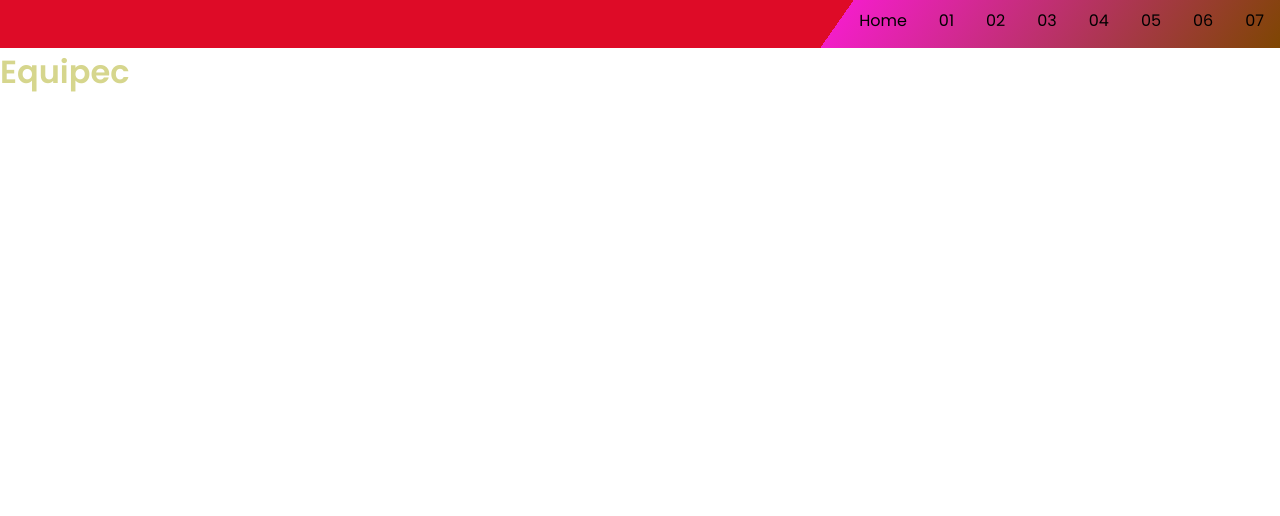
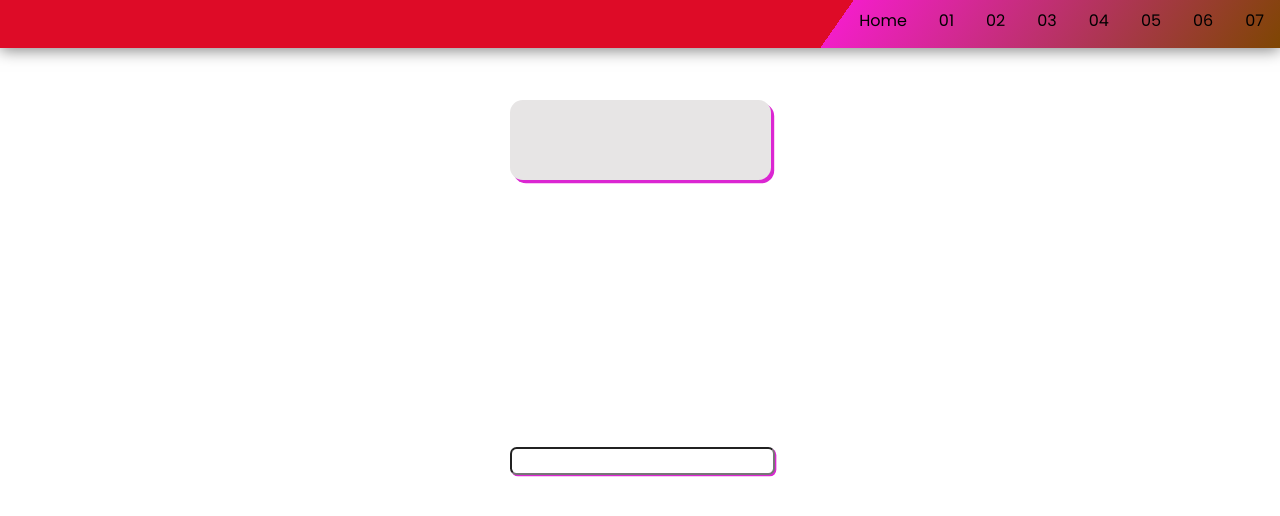
Before and after one commit to Manfrajola/crm, a React (Create React App) app: page /equipec in a window 1280 px wide. Shown: the top 516 px of the page. Built offline with nearby package versions, Linux system fonts and the light colour scheme.

Commit message:
EquipeC Alterações de 20/01
Funcionalidade espelhada de input

```diff
--- a/src/pages/Equipec/index.jsx
+++ b/src/pages/Equipec/index.jsx
@@ -1,16 +1,34 @@
 import React from "react";
-import Navbar from "../../components/navbarUser";
-import {H1} from "./styles";
+import {useState} from "react";
+import styles from './styles';
+import Navbar from "../../components/navbarUser/index";
 
-class Equipec extends React.Component {
-  render() {
-    return (
-      <>
-        <Navbar />
-        <H1>Equipec</H1>
-      </>
-    );
+
+
+  function Equipec (){
+    const [value, setValue] = useState();
+
+        const handleChange = (e) =>{
+          setValue(e.target.value);}
+        return(
+          <>
+          <Navbar>
+
+          </Navbar>
+          <body>
+            <div>
+              <div style={styles.triangulo}>
+              <p>{value}</p>
+              </div>
+            <input style={styles.input}
+            type="text"
+            value={value}
+            onChange={handleChange}
+            className="estilo-input">
+            </input>
+             </div>
+             </body>
+             </>
+        );
   }
-}
-
-export default Equipec;
+     export default Equipec;
--- a/src/pages/Equipec/styles.jsx
+++ b/src/pages/Equipec/styles.jsx
@@ -1,5 +1,27 @@
-import styled from "styled-components";
-export const H1 = styled.h1 `
-  background-color: white;
-  color: #d6d68d;
-`;
+const styles = {
+    input: {
+        width: "100%",
+        height: "3%",
+        marginTop: "20em",
+        borderRadius: "0.5em",
+        boxShadow: "0.1em 0.1em #db26d2",
+
+
+
+    },
+    triangulo: {
+        backgroundColor: "#e7e5e5",
+        width: "100%",
+        height: "10%",
+        display: "flex",
+        alignItems: "center",
+        justifyContent: "center",
+        borderRadius: "0.8em",
+        marginTop: "20%",
+        boxShadow: "0.2em 0.2em #db26d2",
+
+
+    }
+}
+
+export default styles;
```
